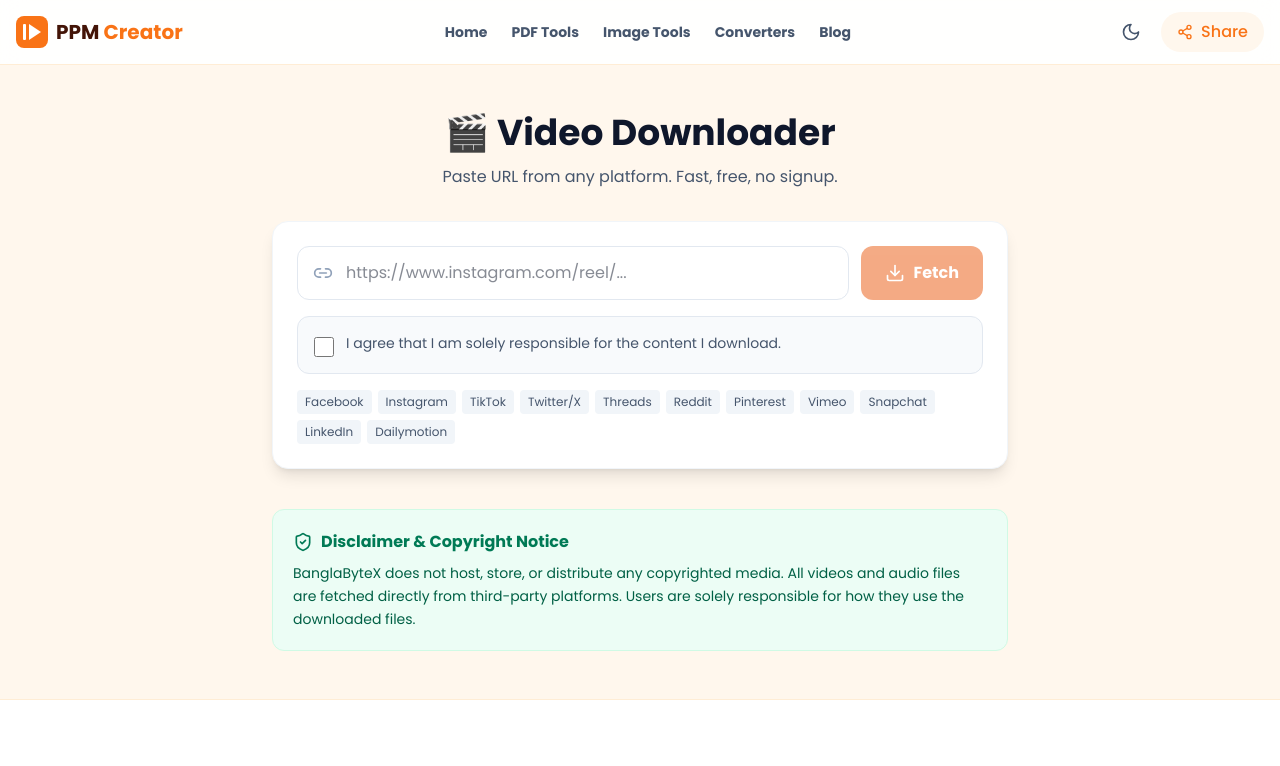
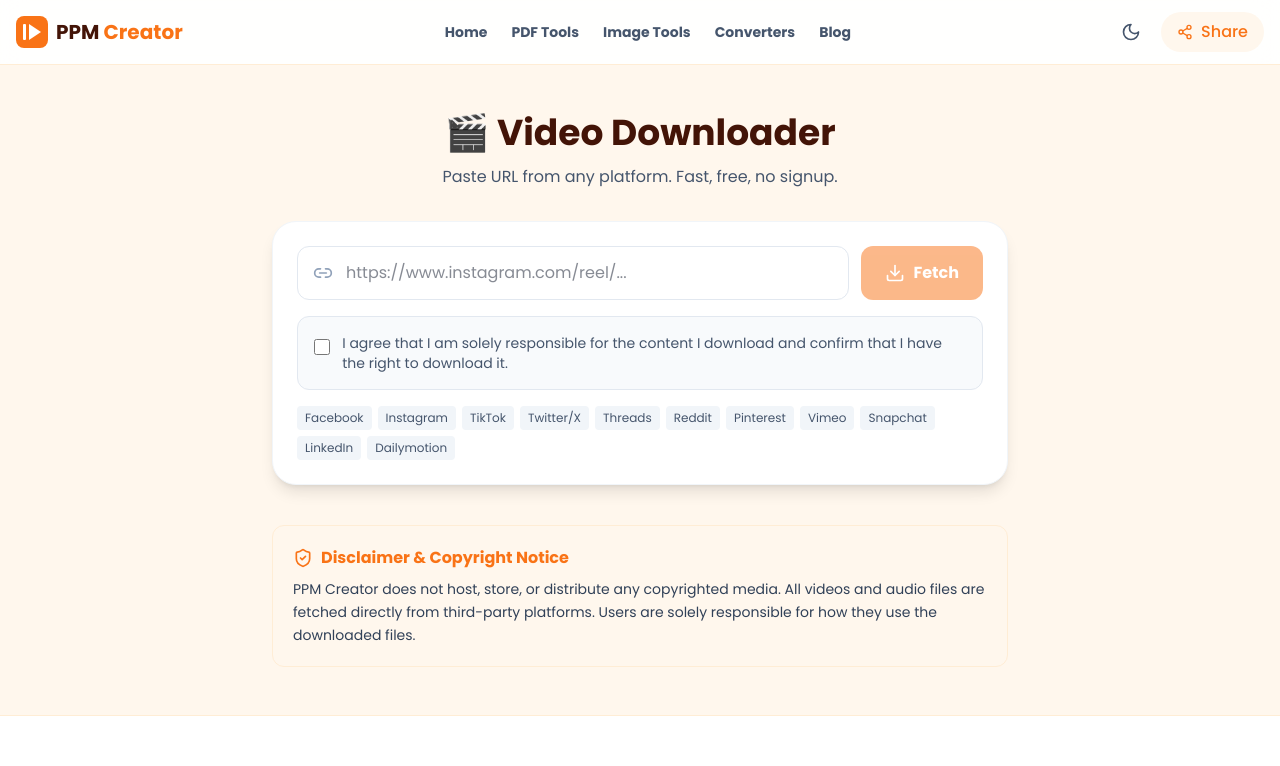
Before and after one commit to pabanfiles/banglabytex, a React (Vite) app in the folder frontend/: page /video-downloader in a window 1280 px wide. Shown: the top 766 px of the page. Built offline with nearby package versions, Linux system fonts and the light colour scheme.

Commit message:
Update Video Downloader to match new theme and add disclaimer

```diff
--- a/frontend/src/pages/tools/VideoDownloader/index.tsx
+++ b/frontend/src/pages/tools/VideoDownloader/index.tsx
@@ -4,8 +4,6 @@
 import { Link2, Download, Loader2, ShieldCheck } from 'lucide-react'
 import { extractMedia, type MediaResult } from '@/lib/api'
 import ResultCard from './ResultCard'
-import { useUsageLimit } from '@/hooks/useUsageLimit'
-import SubscribeModal from '@/components/SubscribeModal'
 
 const SUPPORTED = ['Facebook', 'Instagram', 'TikTok', 'Twitter/X', 'Threads', 'Reddit', 'Pinterest', 'Vimeo', 'Snapchat', 'LinkedIn', 'Dailymotion']
 
@@ -14,13 +12,10 @@
   const [result, setResult] = useState<MediaResult | null>(null)
   const [agreed, setAgreed] = useState(false)
 
-  const { showModal, setShowModal, checkLimit, incrementUsage, unlockAccess } = useUsageLimit(3)
-
   const { mutate, isPending } = useMutation({
     mutationFn: extractMedia,
     onSuccess: (data) => {
       setResult(data)
-      incrementUsage() // Success হলেই কাউন্ট হবে
       toast.success('Media found!')
     },
     onError: (err: any) => {
@@ -32,25 +27,21 @@
     e.preventDefault()
     if (!url.trim()) return
     if (!agreed) {
-      toast.error('Please agree to the Terms and Disclaimer before downloading.')
+      toast.error('Please agree to the Disclaimer before downloading.')
       return
     }
-    if (!checkLimit()) return // লিমিট শেষ হলে পপ-আপ দেখাবে
-
     setResult(null)
     mutate(url.trim())
   }
 
   return (
     <div className="max-w-3xl mx-auto px-4 py-12">
-      <SubscribeModal isOpen={showModal} onClose={() => setShowModal(false)} onUnlock={unlockAccess} />
-
       <div className="text-center mb-8">
-        <h1 className="text-3xl md:text-4xl font-bold text-slate-900">🎬 Video Downloader</h1>
-        <p className="mt-3 text-slate-600">Paste URL from any platform. Fast, free, no signup.</p>
+        <h1 className="text-3xl md:text-4xl font-bold text-[#431407] dark:text-white">🎬 Video Downloader</h1>
+        <p className="mt-3 text-slate-600 dark:text-slate-400">Paste URL from any platform. Fast, free, no signup.</p>
       </div>
 
-      <form onSubmit={handleSubmit} className="bg-white rounded-2xl shadow-lg p-6 border border-slate-100">
+      <form onSubmit={handleSubmit} className="bg-white dark:bg-slate-800 rounded-3xl shadow-lg p-6 border border-slate-100 dark:border-slate-700">
         <div className="flex flex-col sm:flex-row gap-3">
           <div className="relative flex-1">
             <Link2 className="absolute left-4 top-1/2 -translate-y-1/2 text-slate-400" size={20} />
@@ -59,47 +50,47 @@
               value={url}
               onChange={e => setUrl(e.target.value)}
               placeholder="https://www.instagram.com/reel/..."
-              className="w-full pl-12 pr-4 py-3.5 border border-slate-200 rounded-xl focus:ring-2 focus:ring-brand-500 outline-none"
+              className="w-full pl-12 pr-4 py-3.5 border border-slate-200 dark:border-slate-600 rounded-xl focus:ring-2 focus:ring-[#F97316] bg-transparent dark:text-white outline-none"
               required
             />
           </div>
           <button
             type="submit"
             disabled={isPending || !url.trim()}
-            className="px-6 py-3.5 bg-brand-600 text-white font-semibold rounded-xl hover:bg-brand-700 disabled:opacity-50 disabled:cursor-not-allowed flex items-center justify-center gap-2"
+            className="px-6 py-3.5 bg-[#F97316] text-white font-semibold rounded-xl hover:bg-[#EA580C] disabled:opacity-50 flex items-center justify-center gap-2"
           >
             {isPending ? <><Loader2 className="animate-spin" size={20} /> Fetching...</> : <><Download size={20} /> Fetch</>}
           </button>
         </div>
 
-        <div className="mt-4 flex items-start gap-3 bg-slate-50 p-4 rounded-xl border border-slate-200">
+        <div className="mt-4 flex items-start gap-3 bg-slate-50 dark:bg-slate-900 p-4 rounded-xl border border-slate-200 dark:border-slate-700">
           <input
             type="checkbox"
             id="agree"
             checked={agreed}
             onChange={(e) => setAgreed(e.target.checked)}
-            className="mt-1 w-5 h-5 accent-emerald-500 cursor-pointer"
+            className="mt-1 w-5 h-5 accent-[#F97316] cursor-pointer"
           />
-          <label htmlFor="agree" className="text-sm text-slate-600 cursor-pointer">
-            I agree that I am solely responsible for the content I download.
+          <label htmlFor="agree" className="text-sm text-slate-600 dark:text-slate-400 cursor-pointer">
+            I agree that I am solely responsible for the content I download and confirm that I have the right to download it.
           </label>
         </div>
 
         <div className="mt-4 flex flex-wrap gap-1.5">
           {SUPPORTED.map(p => (
-            <span key={p} className="text-xs px-2 py-1 bg-slate-100 text-slate-600 rounded">{p}</span>
+            <span key={p} className="text-xs px-2 py-1 bg-slate-100 dark:bg-slate-700 text-slate-600 dark:text-slate-300 rounded">{p}</span>
           ))}
         </div>
       </form>
 
       {result && <ResultCard data={result} />}
 
-      <div className="mt-10 bg-emerald-50 border border-emerald-100 rounded-xl p-5">
-        <div className="flex items-center gap-2 mb-2 text-emerald-700 font-semibold">
+      <div className="mt-10 bg-[#FFF7ED] dark:bg-slate-800 border border-[#FFEDD5] dark:border-slate-700 rounded-xl p-5">
+        <div className="flex items-center gap-2 mb-2 text-[#F97316] font-semibold">
           <ShieldCheck size={20} /> Disclaimer & Copyright Notice
         </div>
-        <p className="text-sm text-emerald-800 leading-relaxed">
-          BanglaByteX does not host, store, or distribute any copyrighted media. All videos and audio files are fetched directly from third-party platforms. Users are solely responsible for how they use the downloaded files.
+        <p className="text-sm text-slate-700 dark:text-slate-300 leading-relaxed">
+          PPM Creator does not host, store, or distribute any copyrighted media. All videos and audio files are fetched directly from third-party platforms. Users are solely responsible for how they use the downloaded files.
         </p>
       </div>
     </div>
```
